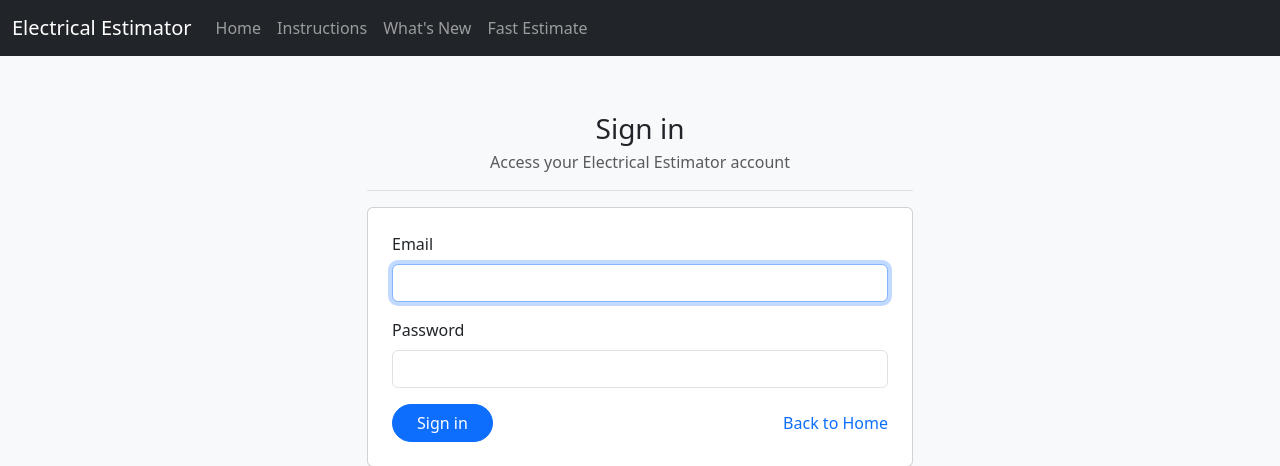
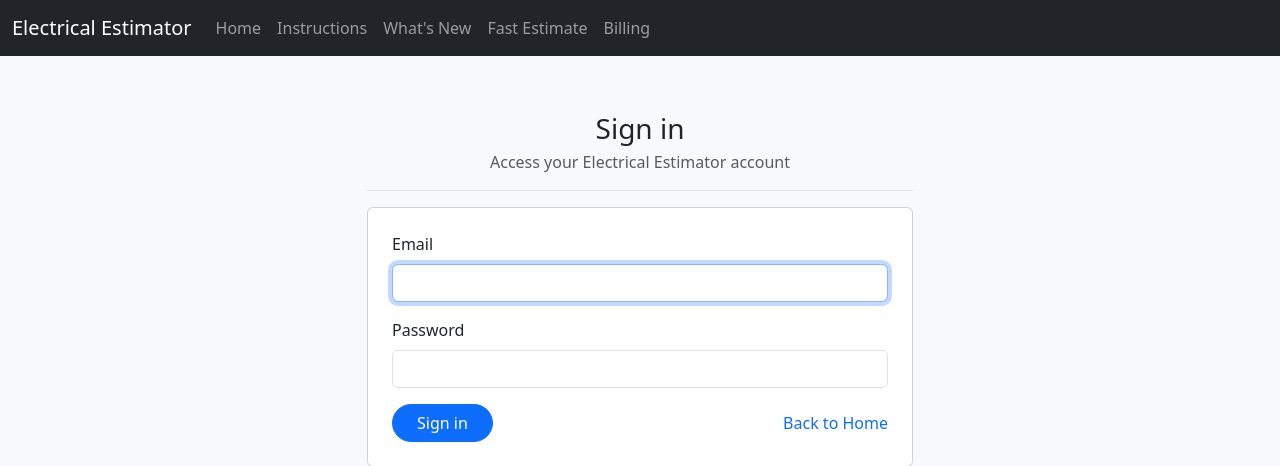
Before and after one commit to swh7930/electrical-estimator-saas, a Flask app: a page that uses app/templates/base.html in a window 1280 px wide. Shown: the top 466 px of the page. Run offline with Flask 3, Linux system fonts and the light colour scheme; parts of the project's set-up code (start-up, migrations or seed data) failed here and were passed over; some libraries are stand-ins or nearby versions.

Commit message:
S3-03b.10f billing: add Billing to top nav; clarify portal-based cancellation/management copy

```diff
--- a/app/templates/base.html
+++ b/app/templates/base.html
@@ -61,6 +61,12 @@
                 href="{{ url_for('estimator.estimator_home') }}"
                 >Fast Estimate</a
               >
+            </li>
+            <li class="nav-item">
+              <a
+                class="nav-link{% if request.path.startswith('/billing') %} active{% endif %}"
+                href="{{ url_for('billing.index') }}"
+                >Billing</a>
             </li>
           </ul>
         </div>
--- a/app/templates/billing/index.html
+++ b/app/templates/billing/index.html
@@ -14,6 +14,7 @@
           <input type="hidden" name="csrf_token" value="{{ csrf_token() }}">
           <button type="submit" class="btn btn-primary">Open Customer Portal</button>
         </form>
+        <p class="text-muted mt-2 mb-0">Manage payment methods, change plan, or cancel anytime in the Customer Portal.</p>
       {% else %}
         <div class="row g-3">
           <div class="col-md-6">
```
